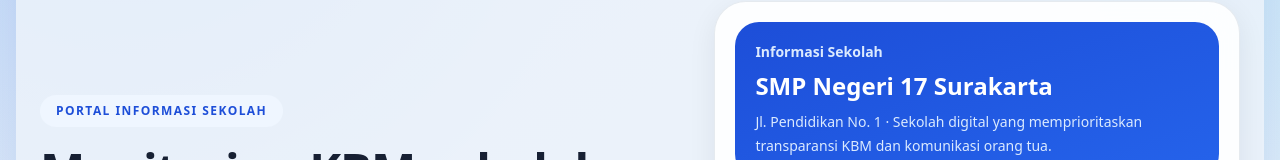
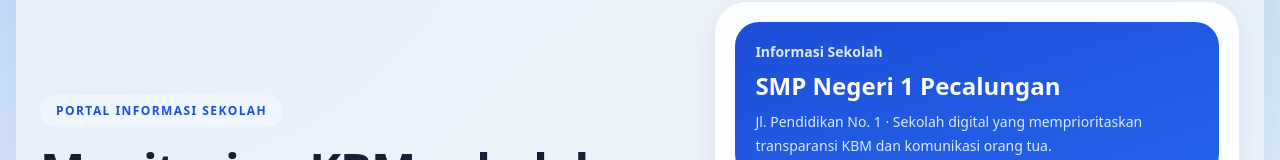
Before and after one commit to herhadi/EduFLow, a Next.js app in the folder apps/frontend/: page / in a window 1280 px wide. Shown: the part 129-289 px from the top of the page. Built offline with nearby package versions, Linux system fonts and the light colour scheme; no server answers.

Commit message:
Tes auto deploy

```diff
--- a/apps/frontend/app/page.tsx
+++ b/apps/frontend/app/page.tsx
@@ -105,7 +105,7 @@
               <p className="text-sm font-semibold text-blue-100">
                 Informasi Sekolah
               </p>
-              <h2 className="mt-2 text-2xl font-black">SMP Negeri 17 Surakarta</h2>
+              <h2 className="mt-2 text-2xl font-black">SMP Negeri 1 Pecalungan</h2>
               <p className="mt-2 text-sm leading-6 text-blue-100">
                 Jl. Pendidikan No. 1 · Sekolah digital yang memprioritaskan
                 transparansi KBM dan komunikasi orang tua.
```
